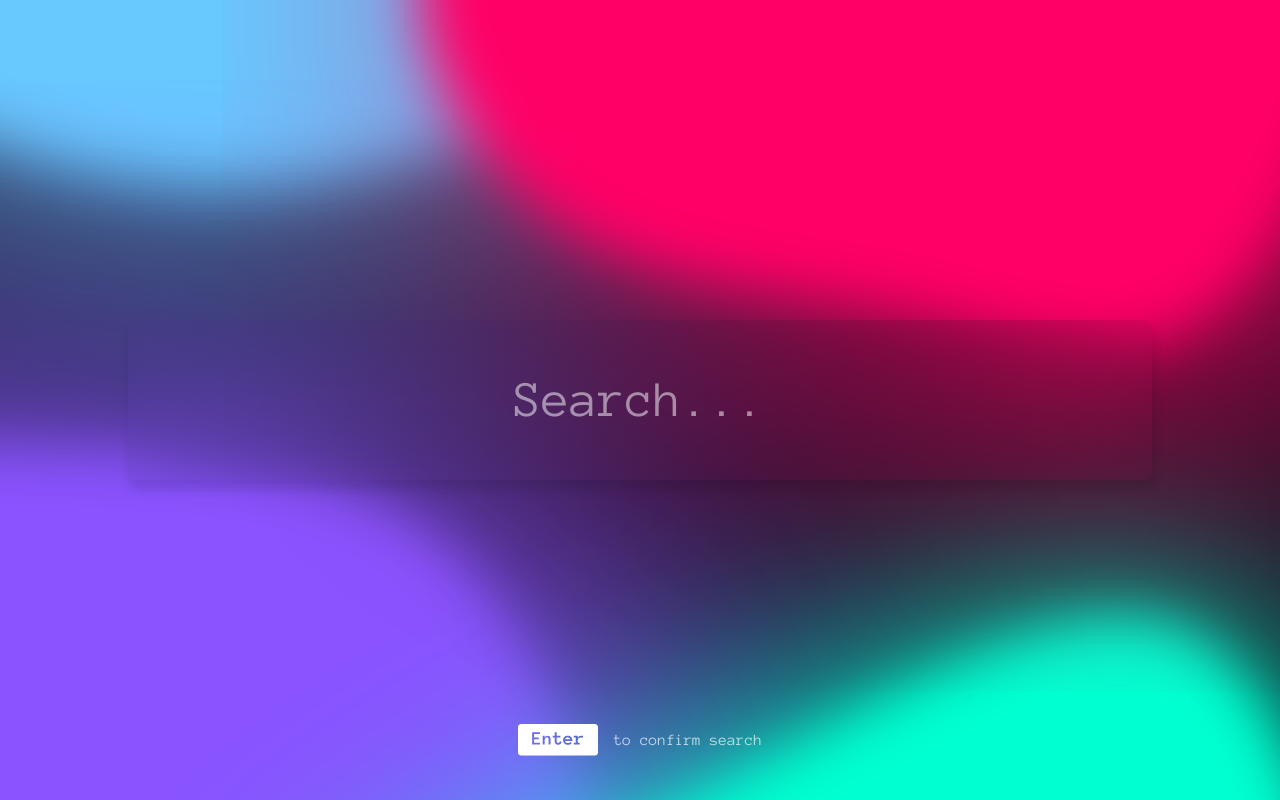
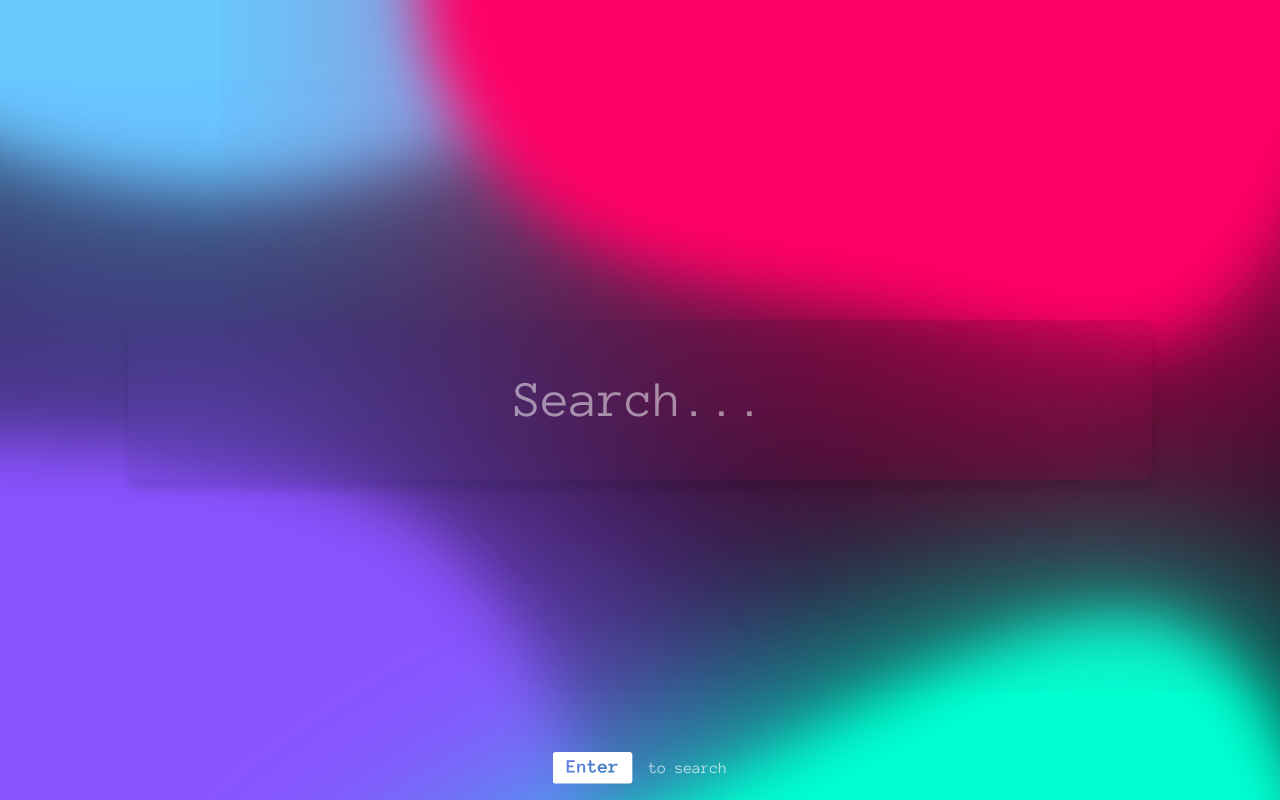
Before and after one commit to kohwahskee/react-increment-search, a React (Vite) app: page / in a window 1280 px wide. Built offline with nearby package versions, Linux system fonts and the light colour scheme.

Commit message:
Input is now shortened when resized. Added helper animation for bubble

```diff
--- a/src/App.tsx
+++ b/src/App.tsx
@@ -7,11 +7,12 @@ import Bubble3 from './assets/Bubble 3.svg';
 import Bubble4 from './assets/Bubble 4.svg';
 import RichInput from './components/RichInput/RichInput';
 import ShortcutHelpers from './components/ShortcutHelpers/ShortcutHelpers';
+import HelperText from './components/ShortcutHelpers/HelperText/HelperText';
 import { InputState } from './components/Utils/TypesExport';
 interface SearchQuery {
 	firstHalf: string;
 	secondHalf: string;
-	incrementable: number | null;
+	incrementable: number;
 }
 
 function App() {
@@ -20,7 +21,7 @@ function App() {
 	const [searchQuery, setSearchQuery] = useState<SearchQuery>({
 		firstHalf: '',
 		secondHalf: '',
-		incrementable: null,
+		incrementable: NaN,
 	});
 
 	return (
@@ -53,8 +54,7 @@ function App() {
 				inputState={[inputState, setInputState]}
 				setSearchQuery={setSearchQuery}
 			/>
-			<ShortcutHelpers inputState={inputState} />
-			<div className='enter-icon'>Enter</div>
+			{inputState !== 'FINISHED' && <ShortcutHelpers inputState={inputState} />}
 		</div>
 	);
 }
--- a/src/components/RichInput/BubbleIndicator/BubbleIndicator.tsx
+++ b/src/components/RichInput/BubbleIndicator/BubbleIndicator.tsx
@@ -62,6 +62,7 @@ export default function BubbleIndicator({ numberInputSpans, inputState, setSelec
 
 	function onMouseMove(e: MouseEvent) {
 		draggingHandler(e);
+		if (bubbleIndicatorRef.current) bubbleIndicatorRef.current.style.animation = 'none';
 	}
 
 	function draggingHandler(e: MouseEvent) {
--- a/src/components/RichInput/BubbleIndicator/style.scss
+++ b/src/components/RichInput/BubbleIndicator/style.scss
@@ -7,4 +7,24 @@ svg {
   cursor: grab;
   z-index: -10;
   transform-origin: center;
+  animation: bubble 1000ms infinite;
+
 }
+
+@keyframes bubble {
+  0% {
+    transform: rotate(0deg) translate(0, -50%);
+  }
+
+  25% {
+    transform: rotate(3deg) translate(0, -50%);
+  }
+
+  50% {
+    transform: rotate(-3deg) translate(0, -50%);
+  }
+
+  100% {
+    transform: rotate(0deg) translate(0, -50%);
+  }
+}
--- a/src/components/RichInput/RichInput.tsx
+++ b/src/components/RichInput/RichInput.tsx
@@ -8,7 +8,7 @@ import { InputState } from '../Utils/TypesExport';
 interface SearchQuery {
 	firstHalf: string;
 	secondHalf: string;
-	incrementable: number | null;
+	incrementable: number;
 }
 interface Props {
 	inputValue: [string, React.Dispatch<React.SetStateAction<string>>];
@@ -32,6 +32,7 @@ export default function RichInput({
 		selectedSpanRef.current = span;
 	};
 
+	const tempInputValue = useRef<string | null>(null);
 	const inputRef = useRef<HTMLDivElement>(null);
 	const containerRef = useRef<HTMLDivElement>(null);
 	const placeHolderRef = useRef<HTMLDivElement>(null);
@@ -113,16 +114,45 @@ export default function RichInput({
 		}
 
 		function inputFinishedHandler() {
-			setSearchQuery(parseSearchQuery(selectedSpanRef.current, inputValueSpans.current));
+			const searchQuery = parseSearchQuery(selectedSpanRef.current, inputValueSpans.current);
+			setSearchQuery(searchQuery);
+			const STRING_LENGTH_LIMIT = 25;
+
+			setInputValue((prev) => {
+				let shortenedString: string;
+				if (inputValue.length <= STRING_LENGTH_LIMIT) return prev;
+				if (Number.isNaN(searchQuery.incrementable)) {
+					shortenedString = `${searchQuery.firstHalf.slice(0, STRING_LENGTH_LIMIT)}...`;
+				} else {
+					shortenedString = `${searchQuery.firstHalf.slice(0, STRING_LENGTH_LIMIT / 2)}...${
+						searchQuery.incrementable
+					}${
+						searchQuery.secondHalf !== ''
+							? `...${searchQuery.secondHalf.slice(
+									searchQuery.secondHalf.length - STRING_LENGTH_LIMIT / 2
+							  )}`
+							: ''
+					}`;
+				}
+				(inputRef.current as HTMLDivElement).innerText = shortenedString;
+				return shortenedString;
+			});
 		}
 		function inputTypingHandler() {
 			inputRef.current?.focus();
+			if (tempInputValue.current !== null) {
+				setInputValue(tempInputValue.current);
+				(inputRef.current as HTMLDivElement).innerText = tempInputValue.current;
+				tempInputValue.current = null;
+			}
 			putCaretAtEnd(inputRef.current as HTMLDivElement);
 		}
 		function inputSelectingHandler() {
 			inputRef.current?.blur();
+			tempInputValue.current = inputValue;
 		}
-	}, [inputState, setSearchQuery]);
+		// eslint-disable-next-line react-hooks/exhaustive-deps
+	}, [inputState, setInputValue, setSearchQuery]);
 
 	//  Set container's height dynamically
 	useEffect(() => {
@@ -196,6 +226,7 @@ export default function RichInput({
 					onBlur={() => setInputState('SELECTING')}
 					onFocus={() => setInputState('TYPING')}
 					onPaste={onPasteHandler}
+					spellCheck={false}
 					contentEditable
 					suppressContentEditableWarning
 				/>
--- a/src/components/RichInput/style.scss
+++ b/src/components/RichInput/style.scss
@@ -68,10 +68,9 @@
   user-select: none;
   z-index: 0;
 
-  span {
-    // white-space: pre-wrap;
-    outline: 1px solid white;
-  }
+  // span {
+  //   // white-space: pre-wrap;
+  //   outline: 1px solid white; }
 
   span.selecting {
     pointer-events: auto;
--- /dev/null
+++ b/src/components/ShortcutHelpers/HelperText/HelperText.tsx
@@ -0,0 +1,19 @@
+import './style.scss';
+
+interface Props {
+	icon: string;
+	text: string;
+	visible: boolean;
+}
+
+export default function HelperText({ icon, text, visible }: Props) {
+	return (
+		<h3 style={{ opacity: visible ? 1 : 0 }}>
+			<img
+				src={icon}
+				className='helper-icon'
+			/>
+			{text}
+		</h3>
+	);
+}
--- /dev/null
+++ b/src/components/ShortcutHelpers/HelperText/style.scss
@@ -0,0 +1,13 @@
+  h3 {
+    display: flex;
+    justify-content: center;
+    align-items: center;
+    color: rgba(255, 255, 255, 0.7);
+    transition: opacity 200ms ease-out;
+  }
+
+  .helper-icon {
+    margin-right: 1rem;
+    width: 5rem;
+    user-select: none;
+  }
--- a/src/components/ShortcutHelpers/ShortcutHelpers.tsx
+++ b/src/components/ShortcutHelpers/ShortcutHelpers.tsx
@@ -1,4 +1,5 @@
 import EnterIcon from '../../assets/EnterIcon.svg';
+import HelperText from './HelperText/HelperText';
 import HandIcon from '../../assets/HandIcon.svg';
 import SlashIcon from '../../assets/SlashIcon.svg';
 import './style.scss';
@@ -12,22 +13,16 @@ interface Props {
 export default function ShortcutHelpers({ inputState }: Props) {
 	return (
 		<div className='shortcut-helpers'>
-			<h3 style={{ opacity: inputState === 'SELECTING' ? 1 : 0 }}>
-				<img
-					src={SlashIcon}
-					alt='Slash Button Icon'
-					className='slash-icon helper-icon'
-				/>
-				to edit text
-			</h3>
-			<h3>
-				<img
-					src={EnterIcon}
-					alt='Enter Button Icon'
-					className='enter-icon helper-icon'
-				/>
-				to confirm search
-			</h3>
+			<HelperText
+				icon={SlashIcon}
+				text={'to edit text'}
+				visible={inputState === 'SELECTING'}
+			/>
+			<HelperText
+				icon={EnterIcon}
+				text={inputState === 'TYPING' ? 'to confirm' : 'to search'}
+				visible={true}
+			/>
 		</div>
 	);
 }
--- a/src/components/ShortcutHelpers/style.scss
+++ b/src/components/ShortcutHelpers/style.scss
@@ -1,13 +1,14 @@
 .shortcut-helpers {
   position: absolute;
   left: 50%;
-  bottom: 1%;
+  top: auto;
+  bottom: 0;
   transform: translate(-50%);
   display: flex;
   justify-content: center;
   align-items: center;
-  width: 70%;
-  height: 10rem;
+  // min-height: 10rem;
+  max-height: 15rem;
   // outline: 1px solid white;
   padding: 1rem;
   font-family: 'AnonymousPro';
@@ -16,18 +17,4 @@
   flex-direction: column;
   gap: 1.5rem;
 
-
-  h3 {
-    display: flex;
-    justify-content: center;
-    align-items: center;
-    color: rgba(255, 255, 255, 0.7);
-    transition: opacity 200ms ease-out;
-  }
-
-  .helper-icon {
-    margin-right: 1rem;
-    width: 5rem;
-    user-select: none;
-  }
 }
```
